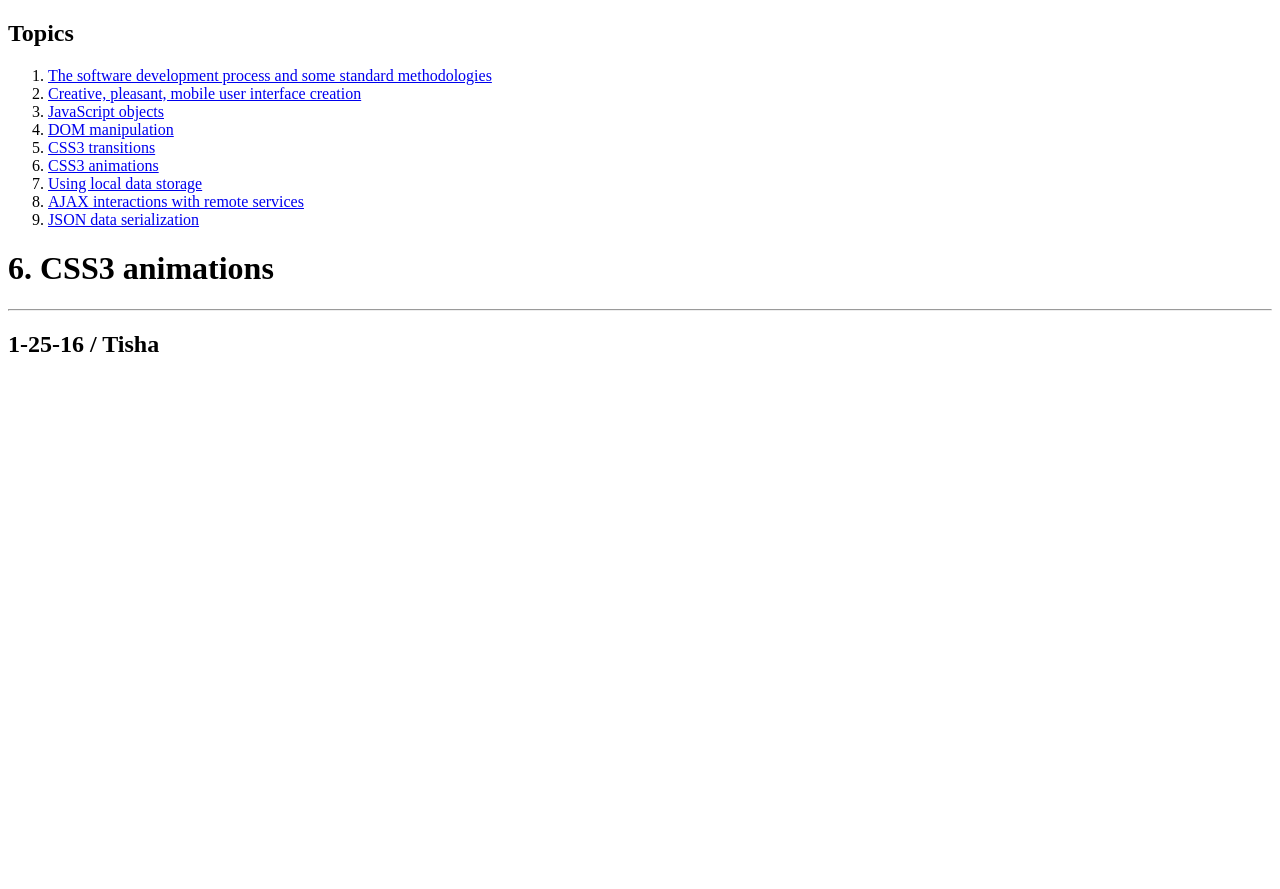
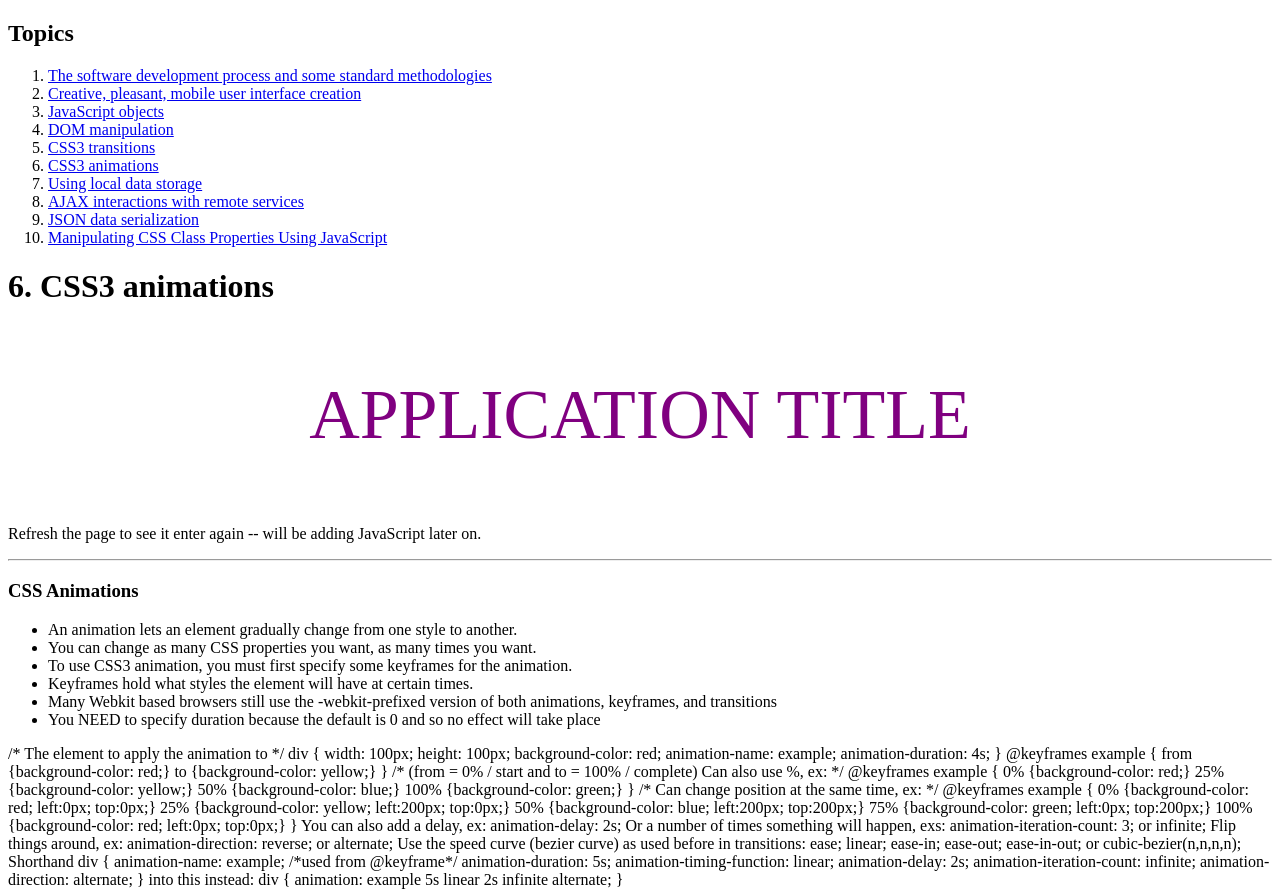
Before and after one commit to Larsen-Jeanette/cit261-portfolio, a PHP site: page /topics/6.php in a window 1280 px wide. Before the commit the page ends 352 px from the top, so only its background shows below. Run offline with PHP 8.4, Linux system fonts and the light colour scheme.

Commit message:
Week 5 work

```diff
--- a/modules/navigation.php
+++ b/modules/navigation.php
@@ -10,5 +10,6 @@
     	<li><a href="/topics/7.php">Using local data storage</a></li>
     	<li><a href="/topics/8.php">AJAX interactions with remote services</a></li>
     	<li><a href="/topics/9.php">JSON data serialization</a></li>
+        <li><a href="/topics/10.php">Manipulating CSS Class Properties Using JavaScript</a></li>
     </ol>
 </div>
--- a/style.css
+++ b/style.css
@@ -57,3 +57,80 @@ body {
   cursor: pointer;
   text-decoration: underline;
 }
+
+/* CSS3 Animation and Transform */
+
+h1.titleEnter {
+  color: purple;
+  font-family: Abril Fatface;
+  font-weight:500;
+  font-size: 70px;
+  text-align: center;
+  text-transform: uppercase;
+  margin: 70px;
+  animation: titleEnter 1.5s;
+  -webkit-animation: titleEnter 1.5s;
+}
+
+/*keyframe */
+@keyframes titleEnter {
+  0% {
+    transform: scale(0.2);
+    -webkit-transform: scale(0.2);
+    opacity: 0;
+  }
+
+  60% {
+    transform: scale(1.2);
+    -webkit-transform: scale(1.2);
+    opacity: 1;
+  }
+
+  100% {
+    transform: scale(1);
+    -webkit-transform: scale(1);
+  }
+}
+
+/*webkit keyframe */
+@-webkit-keyframes titleEnter {
+  0% {
+    transform: scale(0.1);
+    -webkit-transform: scale(0.1);
+    opacity: 0;
+  }
+
+  60% {
+    transform: scale(1.2);
+    -webkit-transform: scale(1.2);
+    opacity: 1;
+  }
+
+  100% {
+    transform: scale(1);
+    -webkit-transform: scale(1);
+  }
+}
+
+/* CSS3 Animation repeating */
+/* The element to apply the animation to */
+.boxGray {
+    width: 100px;
+    height: 100px;
+    background-color: black;
+    animation-name: fade;
+    animation-duration: 4s;
+    animation-direction: alternate;
+    animation-iteration-count: infinite;
+}
+
+/* The animation code */
+@keyframes fade {
+    from {background-color: black;}
+    to {background-color: white;}
+}
+
+/*style with javascript */
+.disableMenu {
+    display: none;
+}
--- a/topics/5.php
+++ b/topics/5.php
@@ -14,14 +14,16 @@
 
   	<h1>5. CSS3 transitions</h1>
 
-  	<h2>1-30-16 / Experiment 1</h2>
+		<div class="boxGray"></div>
+
+  <hr>
+
   		<p>Shoot the bird by hovering over it.</p>
   		<div class="box2">
   		</div>
 
   <hr>
 
-  	<h2>1-25-16 / Alyssa</h2>
   		<div class="box"></div>
 
   <hr>
--- a/topics/6.php
+++ b/topics/6.php
@@ -14,10 +14,79 @@
 
   	<h1>6. CSS3 animations</h1>
 
-  <hr>
+<h1 class="titleEnter">Application Title</h1>
+<p>Refresh the page to see it enter again -- will be adding JavaScript later on.</p>
+
+<hr>
+
+<h3>CSS Animations</h3>
+
+<ul>
+  <li>An animation lets an element gradually change from one style to another.</li>
+  <li>You can change as many CSS properties you want, as many times you want.</li>
+  <li>To use CSS3 animation, you must first specify some keyframes for the animation.</li>
+  <li>Keyframes hold what styles the element will have at certain times.</li>
+  <li>Many Webkit based browsers still use the -webkit-prefixed version of both animations, keyframes, and transitions</li>
+  <li>You NEED to specify duration because the default is 0 and so no effect will take place</li>
+</ul>
+
+/* The element to apply the animation to */
+div {
+    width: 100px;
+    height: 100px;
+    background-color: red;
+    animation-name: example;
+    animation-duration: 4s;
+}
+
+@keyframes example {
+  from {background-color: red;}
+  to {background-color: yellow;}
+}
+
+/* (from = 0% / start and to = 100% / complete)
+Can also use %, ex: */
+@keyframes example {
+  0%   {background-color: red;}
+  25%  {background-color: yellow;}
+  50%  {background-color: blue;}
+  100% {background-color: green;}
+}
+
+/* Can change position at the same time, ex: */
+@keyframes example {
+  0%   {background-color: red; left:0px; top:0px;}
+  25%  {background-color: yellow; left:200px; top:0px;}
+  50%  {background-color: blue; left:200px; top:200px;}
+  75%  {background-color: green; left:0px; top:200px;}
+  100% {background-color: red; left:0px; top:0px;}
+}
+
+You can also add a delay, ex: animation-delay: 2s;
+Or a number of times something will happen, exs: animation-iteration-count: 3;  or infinite;
+Flip things around, ex: animation-direction: reverse; or alternate;
+Use the speed curve (bezier curve) as used before in transitions: ease; linear; ease-in; ease-out; ease-in-out; or cubic-bezier(n,n,n,n);
+
+ Shorthand
+div {
+    animation-name: example; /*used from @keyframe*/
+    animation-duration: 5s;
+    animation-timing-function: linear;
+    animation-delay: 2s;
+    animation-iteration-count: infinite;
+    animation-direction: alternate;
+}
+
+into this instead:
+
+div {
+    animation: example 5s linear 2s infinite alternate;
+}
+
+<!--   <hr>
 
   	<h2>1-25-16 / Tisha</h2>
-  		<div class="element"></div>
+  		<div class="element"></div> -->
 
   </main>
   </body>
--- a/topics/8.php
+++ b/topics/8.php
@@ -2,6 +2,7 @@
 <html>
   <head>
     <title>AJAX interactions with remote services</title>
+    <link rel="stylesheet" type="text/css" href="/style.css">
   </head>
   <body>
 
@@ -13,11 +14,9 @@
 
   	<h1>8. AJAX interactions with remote services</h1>
 
- 	 <p>2-6-16 / Experiment 1</p>
-
    <span id="ajaxButton">
   Test me!
-</span>
+  </span>
 <script type="text/javascript">
 (function() {
   var httpRequest;
--- a/topics/9.php
+++ b/topics/9.php
@@ -2,6 +2,7 @@
 <html>
   <head>
     <title>JSON data serialization</title>
+    <link rel="stylesheet" type="text/css" href="/style.css">
   </head>
   <body>
 
```
Also changed, not shown: test/8_2.php (+1 -0 lines), topics/10.php (added, +125 -0 lines), topics/11.php (added, +43 -0 lines), topics/myjs.js (added, +20 -0 lines), 2 other files.
